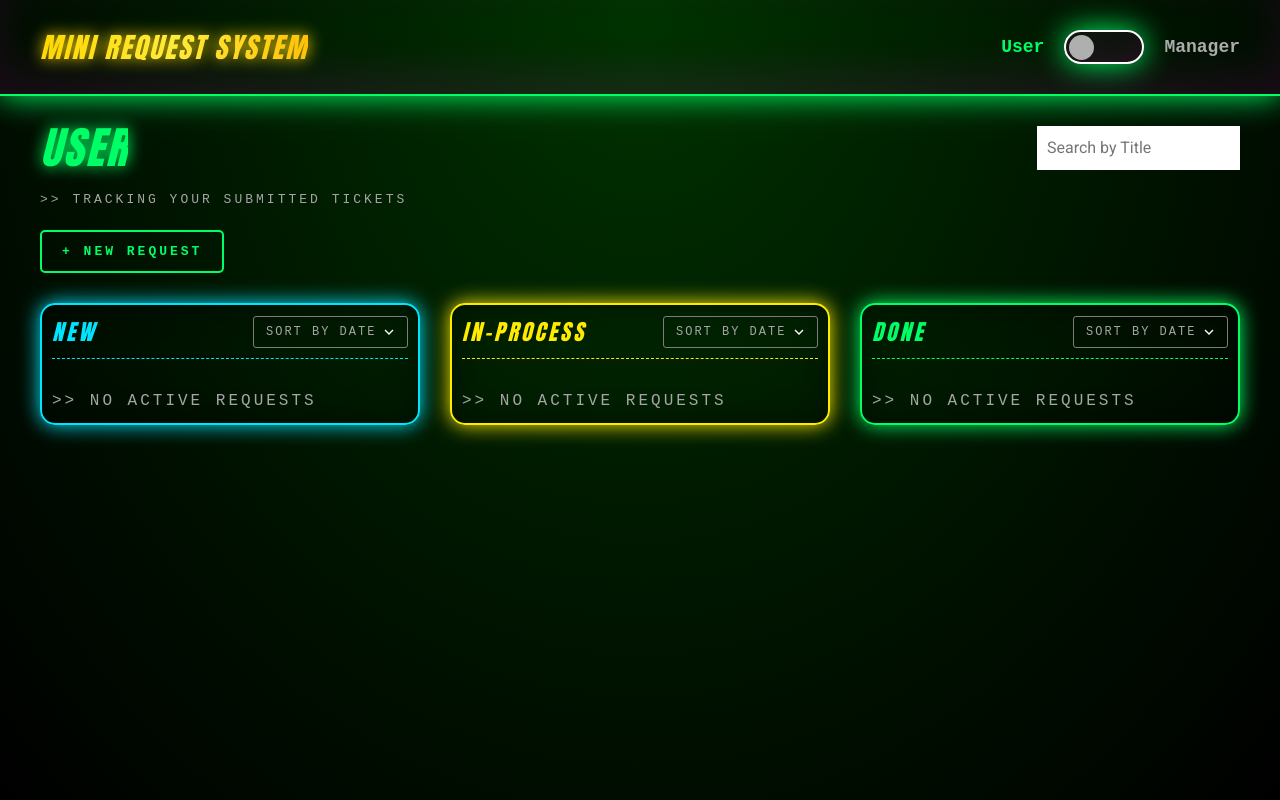
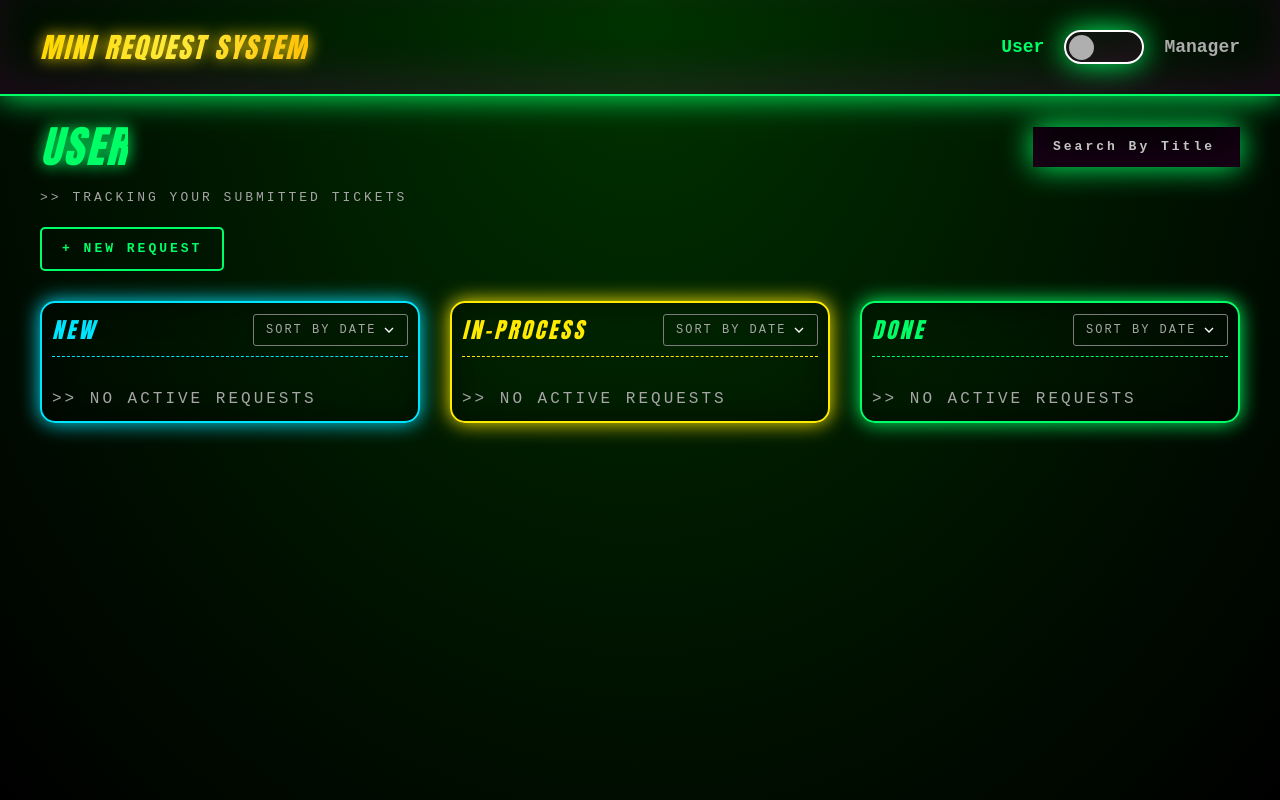
Before and after one commit to ArtemPaskall/mini-request-system, a React (Vite) app: page / in a window 1280 px wide. Built offline with nearby package versions, Linux system fonts and the light colour scheme.

Commit message:
add edit title function on NEW

```diff
--- a/src/components/Manager/Manager.tsx
+++ b/src/components/Manager/Manager.tsx
@@ -6,12 +6,19 @@ import RequestColumn from "../RequestColumn/RequestColumn"
 import { changeStatus } from "../../redux/requestSlice"
 import { RequestType } from "../../types"
 import splitRequestsByStatus from "../../utils/splitRequestsByStatus"
+import SearchByTitle from "../SearchByTitle/SearchByTitle"
+import { useState } from "react"
 
 export default function Manager() {
   const request = useSelector((state: RootState) => state.request)
   const dispatch = useDispatch<AppDispatch>()
+  const [search, setSearch] = useState("")
 
-  const { requestsNew, requestsProcess, requestsDone } = splitRequestsByStatus(request)
+  const filteredRequests = request.filter((item) =>
+    item.title.toLowerCase().startsWith(search.toLowerCase()),
+  )
+
+  const { requestsNew, requestsProcess, requestsDone } = splitRequestsByStatus(filteredRequests)
 
   function handleDragEnd(event: DragEndEvent) {
     const { active, over } = event
@@ -30,7 +37,10 @@ export default function Manager() {
     <DndContext onDragEnd={handleDragEnd}>
       <div className="container">
         <div className="tab__content">
-          <h2 className="tab__header">Manager</h2>
+          <div className="tab__searchWrapp">
+            <h2 className="tab__header">Manager</h2>
+            <SearchByTitle search={search} setSearch={setSearch} />
+          </div>
           <div className="tab__description">&gt;&gt; Managing all incoming requests</div>
           <div className="tab__requestWrapp">
             <RequestColumn id="NEW" title="NEW" requestsArray={requestsNew}></RequestColumn>
--- a/src/components/RequestCard/RequestCard.css
+++ b/src/components/RequestCard/RequestCard.css
@@ -14,12 +14,31 @@
   text-transform: uppercase;
 }
 
+.request__titleWrapp {
+  display: flex;
+  justify-content: space-between;
+  align-items: center;
+}
+
 .request__title {
   font-size: 18px;
   font-weight: bold;
   color: #fff;
   text-transform: capitalize;
   letter-spacing: 1px;
+}
+
+.request__editIcon {
+  width: 20px;
+  height: 20px;
+  cursor: pointer;
+}
+
+.request__editInput {
+  margin: 5px 0;
+  padding: 5px;
+  background-color: black;
+  color: #fff;
 }
 
 .request__description {
--- a/src/components/RequestCard/RequestCard.tsx
+++ b/src/components/RequestCard/RequestCard.tsx
@@ -5,7 +5,9 @@ import { useDispatch, useSelector } from "react-redux"
 import { AppDispatch } from "../../redux/store"
 import { RootState } from "../../redux/store"
 import deleteIcon from "../../assets/delete.png"
-import { deleteRequest } from "../../redux/requestSlice"
+import { deleteRequest, saveNewTitleValue } from "../../redux/requestSlice"
+import { useState } from "react"
+import editIcon from "../../assets/edit.png"
 
 export default function RequestCard({ request }: { request: RequestType }) {
   const dispatch = useDispatch<AppDispatch>()
@@ -13,11 +15,11 @@ export default function RequestCard({ request }: { request: RequestType }) {
   const { attributes, listeners, setNodeRef, transform } = useDraggable({
     id: request.id,
   })
+  const [editTitle, setEditTitle] = useState(false)
+  const [newTitle, setNewTitle] = useState(request.title)
 
   const style = {
-    transform: transform
-      ? `translate(${transform.x}px, ${transform.y}px)`
-      : undefined,
+    transform: transform ? `translate(${transform.x}px, ${transform.y}px)` : undefined,
     cursor: `${mode === "USER" ? "default" : "grab"}`,
   }
 
@@ -25,25 +27,45 @@ export default function RequestCard({ request }: { request: RequestType }) {
     dispatch(deleteRequest(request.id))
   }
 
+  const saveTitleHandler = () => {
+    dispatch(saveNewTitleValue({ id: request.id, newTitle }))
+    setEditTitle(false)
+  }
+
   return (
-    <div
-      ref={setNodeRef}
-      style={style}
-      {...listeners}
-      {...attributes}
-      className="request"
-    >
+    <div ref={setNodeRef} style={style} {...listeners} {...attributes} className={"request"}>
       <div className={"request__id"}>ID: {request.id}</div>
-      <div className={"request__title"}>{request.title}</div>
+      <div className={"request__titleWrapp"}>
+        {!editTitle ? (
+          <div className={"request__title"}>{request.title}</div>
+        ) : (
+          <input
+            type="text"
+            value={newTitle}
+            className={"request__editInput"}
+            onChange={(e) => setNewTitle(e.target.value)}
+            onKeyDown={(e) => {
+              if (e.key === "Enter") {
+                saveTitleHandler()
+              }
+            }}
+            onBlur={saveTitleHandler}
+          />
+        )}
+
+        {mode === "USER" && request.status === "NEW" && !editTitle && (
+          <div onClick={() => setEditTitle(true)}>
+            <img src={editIcon} alt="close" className={"request__editIcon"} />
+          </div>
+        )}
+      </div>
       <div className={"request__description"}>{request.description}</div>
-      <div className={"request__date"}>
-        Date: {new Date(request.date).toLocaleString()}
-      </div>
+      <div className={"request__date"}>Date: {new Date(request.date).toLocaleString()}</div>
       {mode === "MANAGER" && (
         <img
           src={deleteIcon}
           alt="delete"
-          className={"request__delete"}
+          className={"request__delete "}
           onPointerDown={(e) => e.stopPropagation()}
           onClick={() => deleteRequestHandler()}
         />
--- a/src/components/SearchByTitle/SearchByTitle.module.css
+++ b/src/components/SearchByTitle/SearchByTitle.module.css
@@ -1,3 +1,21 @@
 .search {
-  padding: 10px;
+  padding: 10px 20px;
+  background-color: #000;
+  box-shadow: var(--shadow);
+
+  color: #eaeaea;
+  font-family: "Courier New", monospace;
+  font-weight: 900;
+  font-size: 13px;
+  letter-spacing: 3px;
+  text-transform: capitalize;
 }
+
+.search::placeholder {
+  color: #c5c5c5;
+  font-family: "Courier New", monospace;
+  font-weight: 700;
+  font-size: 13px;
+  letter-spacing: 3px;
+  text-transform: capitalize;
+}
--- a/src/components/User/User.tsx
+++ b/src/components/User/User.tsx
@@ -12,8 +12,9 @@ export default function User() {
   const request = useSelector((state: RootState) => state.request)
   const [search, setSearch] = useState("")
 
+
   const filteredRequests = request.filter((item) =>
-    item.title.toLowerCase().includes(search.toLowerCase()),
+    item.title.toLowerCase().startsWith(search.toLowerCase()),
   )
 
   const { requestsNew, requestsProcess, requestsDone } = splitRequestsByStatus(filteredRequests)
@@ -32,7 +33,7 @@ export default function User() {
           </button>
 
           <div className="tab__requestWrapp">
-            <RequestColumn id="NEW" title="NEW" requestsArray={requestsNew}></RequestColumn>
+            <RequestColumn id="NEW" title="NEW" requestsArray={requestsNew} ></RequestColumn>
             <RequestColumn
               id="PROCESS"
               title="IN-PROCESS"
--- a/src/redux/requestSlice.tsx
+++ b/src/redux/requestSlice.tsx
@@ -21,18 +21,21 @@ const requestSlice = createSlice({
     deleteRequest(state, action: PayloadAction<string>) {
       return state.filter((item) => item.id !== action.payload)
     },
-    changeStatus(
-      state,
-      action: PayloadAction<{ id: string; status: RequestType["status"] }>,
-    ) {
+    changeStatus(state, action: PayloadAction<{ id: string; status: RequestType["status"] }>) {
       const itemToChangeStatus = state.find((i) => i.id === action.payload.id)
       if (itemToChangeStatus) {
         itemToChangeStatus.status = action.payload.status
       }
     },
+    saveNewTitleValue(state, action: PayloadAction<{ id: string; newTitle: string }>) {
+      const editedReques = state.find((item) => item.id === action.payload.id)
+      if (editedReques) {
+        editedReques.title = action.payload.newTitle
+      }
+    },
   },
 })
 
-export const { addNewRequest, changeStatus, deleteRequest } =
+export const { addNewRequest, changeStatus, deleteRequest, saveNewTitleValue } =
   requestSlice.actions
 export default requestSlice.reducer
```
Also changed, not shown: src/assets/edit.png (added).
